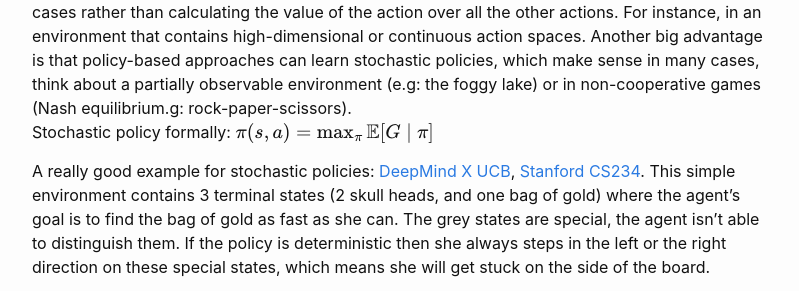
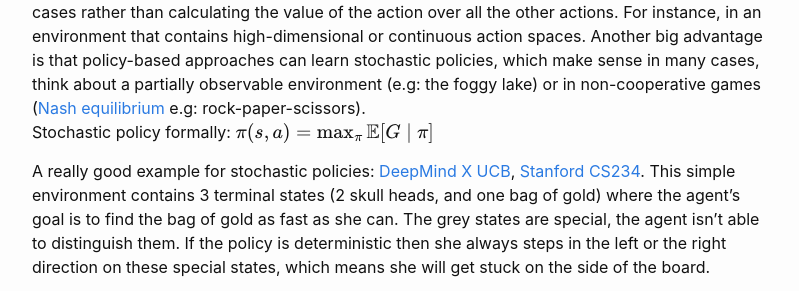
Before and after one commit to conditionedstimulus/conditionedstimulus.github.io, a Jekyll site: the page built from _posts/2022-04-21-policy-gradients.md, in a window 1280 px wide and 900 px high, scrolled down 497 px. Shown: the part 282-573 px from the top of the window, without its empty margins (238-1037 px from the left). Built offline with Jekyll 4.4.1, drawn with Linux system fonts in a browser that asks for light colours; formulas are drawn with MathJax 3; part of the change alters nothing that is shown; some of the changed text lies outside the part shown.

```diff
--- a/_posts/2022-04-21-policy-gradients.md
+++ b/_posts/2022-04-21-policy-gradients.md
@@ -19,7 +19,7 @@ As I mentioned above in the introduction: VBs learn the policy indirectly (it le
 Formally: $$\pi(s) = argmax_a Q(s,a)$$.
 
  In contrast, policy-based methods learn the policies directly, which can be more efficient in many cases rather than calculating the value of the action over all the other actions. For instance, in an environment that contains high-dimensional or continuous action spaces.
-Another big advantage is that policy-based approaches can learn stochastic policies, which make sense in many cases, think about a partially observable environment (e.g: the foggy lake) or in non-cooperative games (Nash equilibrium.g: rock-paper-scissors).
+Another big advantage is that policy-based approaches can learn stochastic policies, which make sense in many cases, think about a partially observable environment (e.g: the foggy lake) or in non-cooperative games ([Nash equilibrium](https://en.wikipedia.org/wiki/Nash_equilibrium) e.g: rock-paper-scissors).
 <br>
 Stochastic policy formally: $$\pi(s,a) = \max_{\pi}\mathbb{E}[G \mid \pi]$$
 
```
